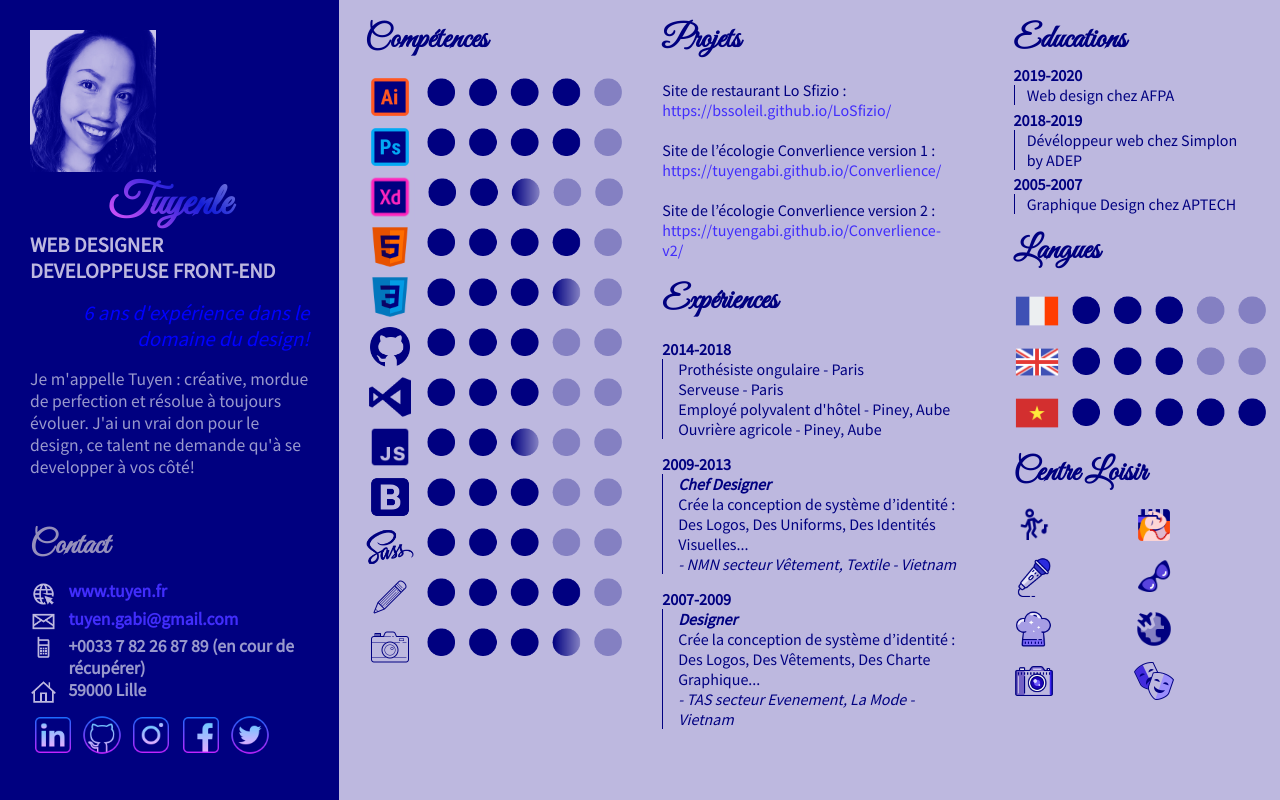
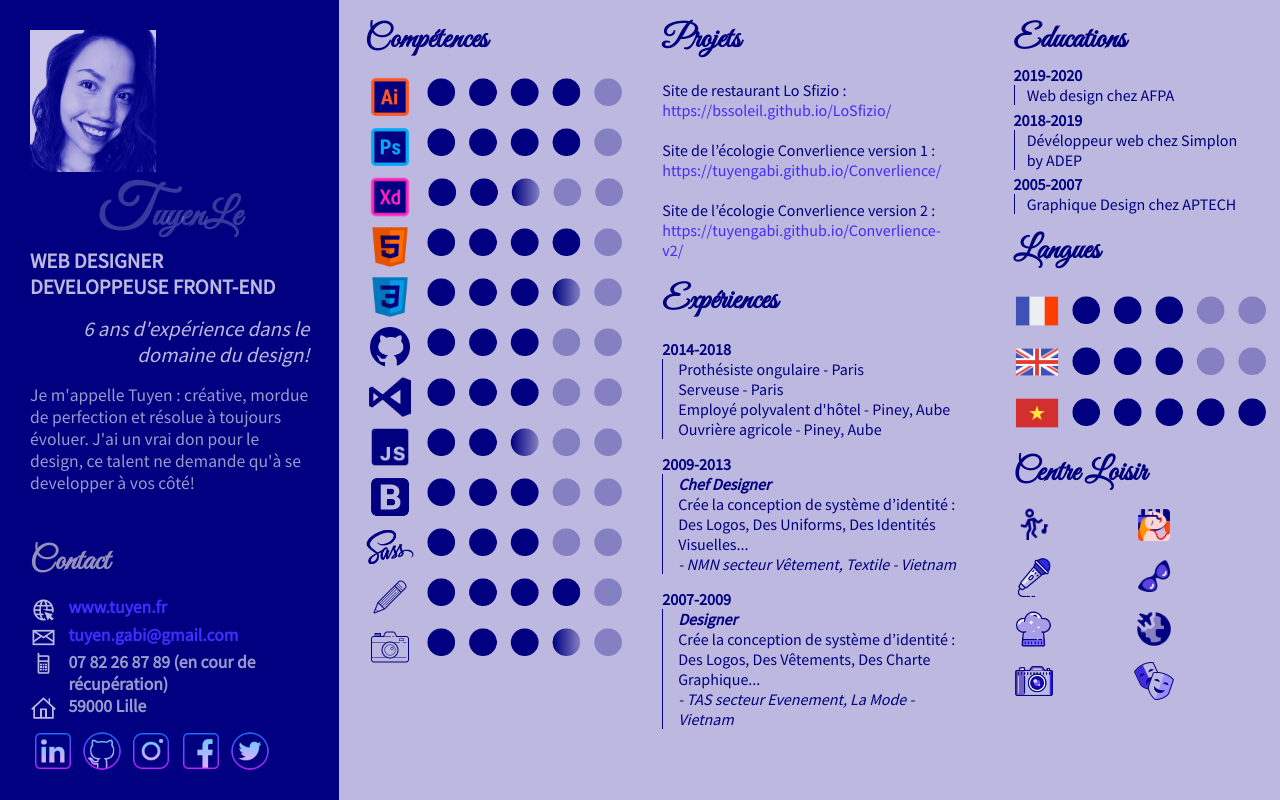
Before and after one commit to tuyengabi/my-CV, a PHP site: page / in a window 1280 px wide. Run offline with PHP 8.4, Linux system fonts and the light colour scheme; some web fonts are replaced.

Commit message:
modify text about section

```diff
--- a/index.css
+++ b/index.css
@@ -34,11 +34,16 @@
 
     h2 {
         font-family: 'Great Vibes', cursive;
+        font-size: 3rem;
+        color: rgba(189, 184, 223, 0.3);
+        /*background: -webkit-linear-gradient(230deg, #bdb8df 12%, #1c2bffad, #d453fcf3 70%, #bdb8df 90%);
+        -webkit-background-clip: text;
+        -webkit-text-fill-color: transparent;*/
+        text-align: center;
+    }
+
+    span {
         font-size: 4rem;
-        background: -webkit-linear-gradient(230deg, #bdb8df 12%, #1c2bffad, #d453fcf3 70%, #bdb8df 90%);
-        -webkit-background-clip: text;
-        -webkit-text-fill-color: transparent;
-        text-align: center;
     }
 
     h1 {
@@ -48,7 +53,7 @@
 
     .caption {
         padding: 1rem 0 0 0;
-        color: blue;
+        color: #bdb8df;
         font-size: 1.6rem;
         font-style: italic;
         text-align: end;
@@ -108,7 +113,10 @@
             padding: 40px 40px 0 40px;
         }
         h2 {
-            font-size: 3.2rem;
+            font-size: 2.6rem;
+        }
+        span {
+            font-size: 3.8rem;
         }
         .caption {
             font-size: 1.4rem;
@@ -126,7 +134,10 @@
             width: 45%;
         }
         h2 {
-            font-size: 2.8rem;
+            font-size: 2.4rem;
+        }
+        span {
+            font-size: 3.6rem;
         }
         h1 {
             font-size: 1.3rem;
@@ -155,7 +166,10 @@
             width: 45%;
         }
         h2 {
-            font-size: 3.2rem;
+            font-size: 3rem;
+        }
+        span {
+            font-size: 4rem;
         }
         h1 {
             font-size: 1.6rem;
--- a/index.html
+++ b/index.html
@@ -19,7 +19,7 @@
 
         <section class="about-me">
             <img class="my-photo" src="images/me.png" alt="">
-            <h2>Tuyenle</h2>
+            <h2><span>T</span>uyenLe</h2>
             <h1>WEB DESIGNER<br>DEVELOPPEUSE FRONT-END</h1>
             <p class="caption">6 ans d'expérience dans le domaine du design!</p>
             <p class="about">
@@ -38,7 +38,7 @@
                     </li>
                     <li class="contact-item">
                         <img class="contact-icon" src="images/icon-phone.png" alt="icon-phone">
-                        <P>+0033 7 82 26 87 89 (en cour de récupérer)</P>
+                        <P>07 82 26 87 89 (en cour de récupération)</P>
                     </li>
                     <li class="contact-item">
                         <img class="contact-icon" src="images/icon-home.png" alt="icon-home">
```
